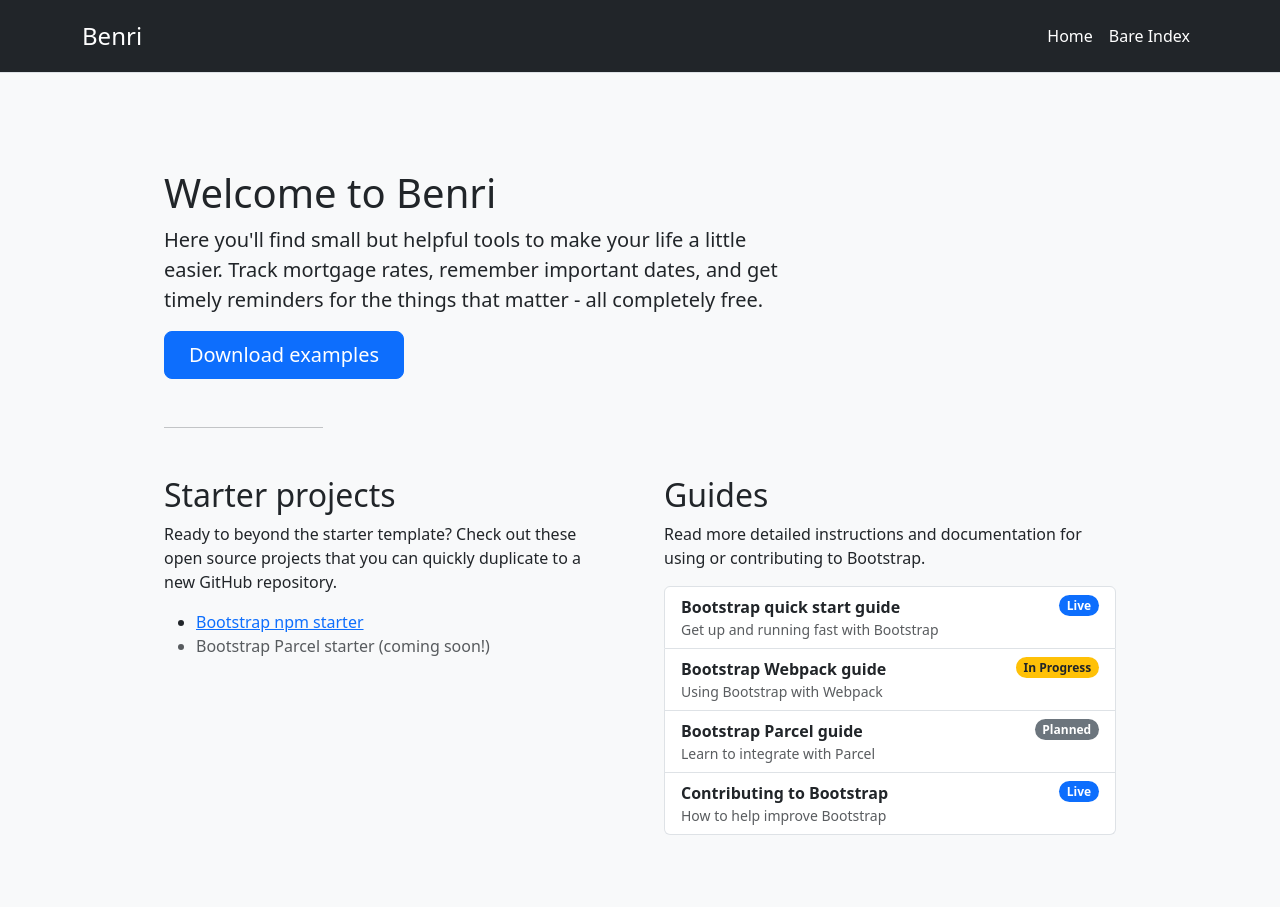
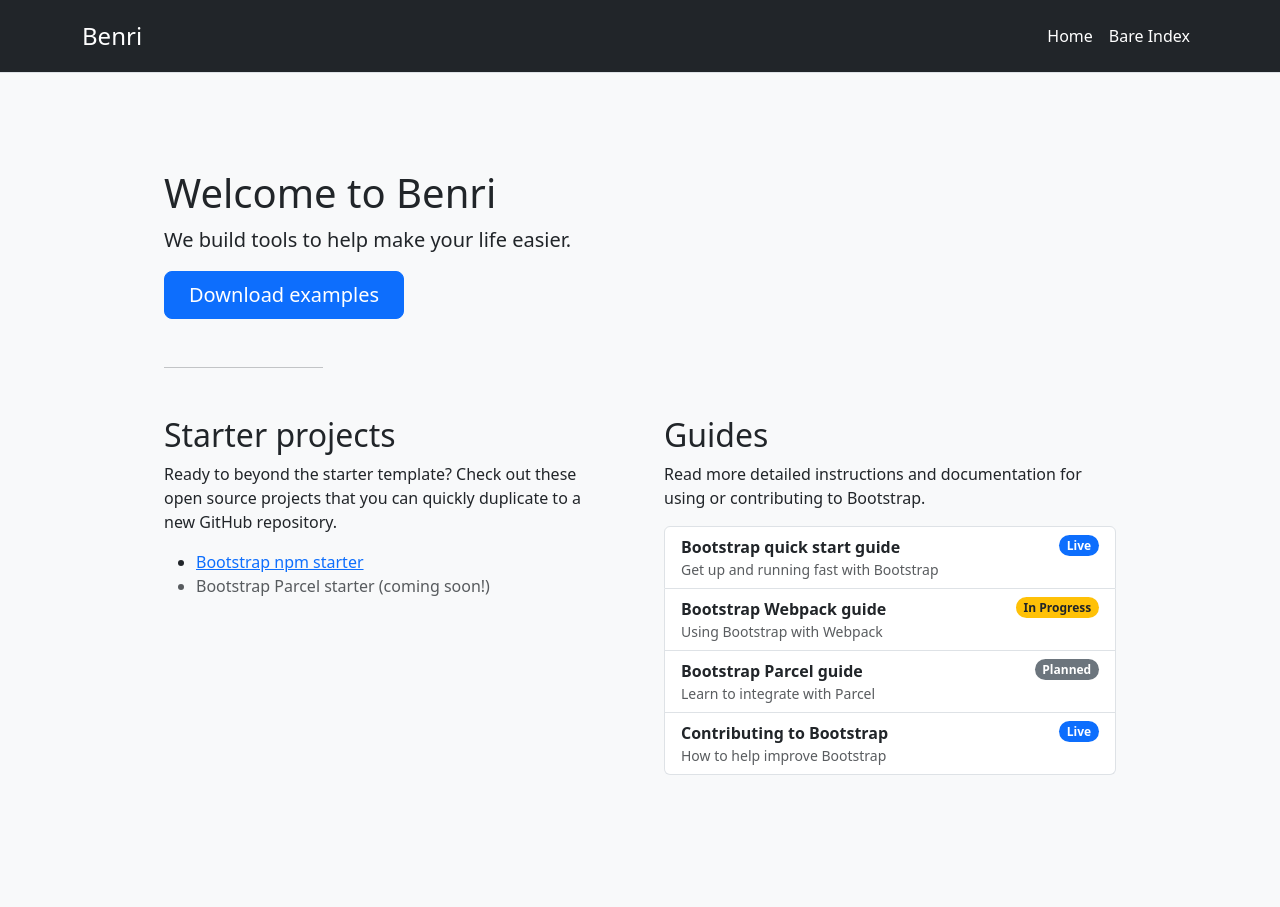
Before and after one commit to RixGpt/benri, a Jekyll site: the page built from index.md, in a window 1280 px wide. Built offline with Jekyll 4.4.1, drawn with Linux system fonts in a browser that asks for light colours.

Commit message:
Update index.md

```diff
--- a/index.md
+++ b/index.md
@@ -6,7 +6,9 @@
 <main>
   <div class="container py-5">
     <h1>Welcome to Benri</h1>
-    <p class="fs-5 col-md-8">Here you'll find small but helpful tools to make your life a little easier. Track mortgage rates, remember important dates, and get timely reminders for the things that matter - all completely free. </p>
+    <p class="fs-5 col-md-8">
+      We build tools to help make your life easier.
+    </p>
     <div class="mb-5">
       <a href="/docs/5.0/examples/" class="btn btn-primary btn-lg px-4">Download examples</a>
     </div>
```
